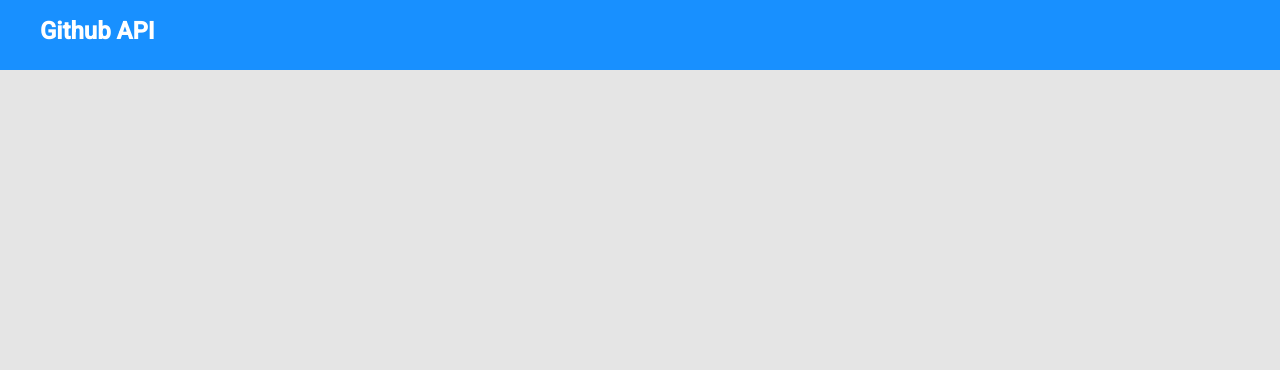
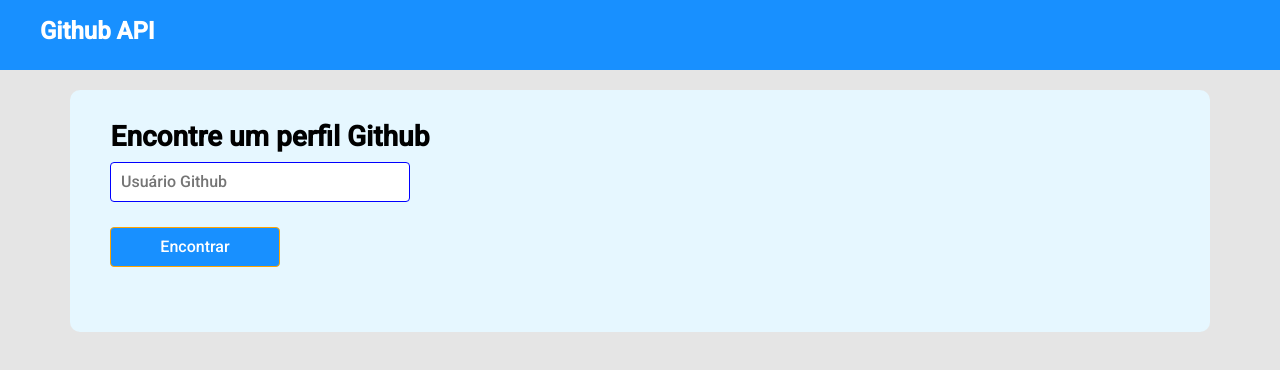
Before and after one commit to Maycol-Mohr/exercicio-numero-8, a React (Create React App) app: page /gitsearch in a window 1280 px wide. Shown: the top 370 px of the page. Built offline with nearby package versions, Linux system fonts and the light colour scheme; the HTML template or start-up script is replaced by a standard one.

Commit message:
algumas atualizaçoes

```diff
--- a/src/Routes.tsx
+++ b/src/Routes.tsx
@@ -1,7 +1,7 @@
 import { BrowserRouter, Switch, Route } from 'react-router-dom';
 import Home from 'pages/Home';
 import Navbar from 'components/Navbar';
-import CepSearch from 'pages/CepSearch';
+import GithubSearch from 'pages/GithubSearch';
 
 const Routes = () => (
   <BrowserRouter>
@@ -10,8 +10,8 @@
       <Route path="/" exact>
         <Home />
       </Route>
-      <Route path="/cepsearch">
-        <CepSearch />
+      <Route path="/gitsearch">
+        <GithubSearch />
       </Route>
     </Switch>
   </BrowserRouter>
--- a/src/components/Navbar/index.tsx
+++ b/src/components/Navbar/index.tsx
@@ -9,7 +9,6 @@
         <h4>Github API</h4>
       </Link>
     </nav>
-
   );
 };
 
--- a/src/components/ResultCard/index.tsx
+++ b/src/components/ResultCard/index.tsx
@@ -1,18 +1,20 @@
 import './styles.css';
 
+
 type Props = {
-    title: string;
-    description: string;
+ title?: string;
+ description?: string;
+ url?: string;
 }
-
-const ResultCard = ( { title, description} : Props) => {
+const ResultCard = ( { title, description, url} : Props) => {
 
     return (
         <div className="result-container">
-            <h3 className="result-title">{title}</h3>
-            <p className="result-description">{description}</p>
+        <img src={url} />
+        <h3 className="result-title">{title}</h3>
+        <p className="result-description">{description}</p>
         </div>
-    );
-}
+        );
+        }
 
 export default ResultCard;
--- a/src/pages/CepSearch/index.tsx
+++ b/src/pages/GithubSearch/index.tsx
@@ -16,7 +16,7 @@
   avatar_url: string;
 }
 
-const CepSearch = () => {
+const GithubSearch = () => {
 
   const [address, setAddress] = useState<Address>();
 
@@ -82,4 +82,4 @@
   );
 };
 
-export default CepSearch;
+export default GithubSearch;
--- a/src/pages/CepSearch/styles.css
+++ b/src/pages/GithubSearch/styles.css
@@ -18,6 +18,7 @@
   padding: 30px 40px;
   background-color: #E6F7FF;
   border-radius: 10px;
+
 }
 
 .search-container button {
@@ -84,6 +85,8 @@
   margin-top: 50px;
   padding-top: 30px;
   padding-bottom: 30px;
+  display: flex;
+  flex-direction: column;
 }
 
 .linha2 h2 {
```
